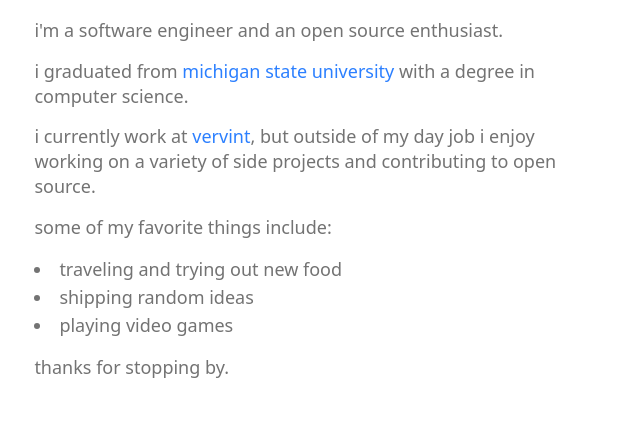
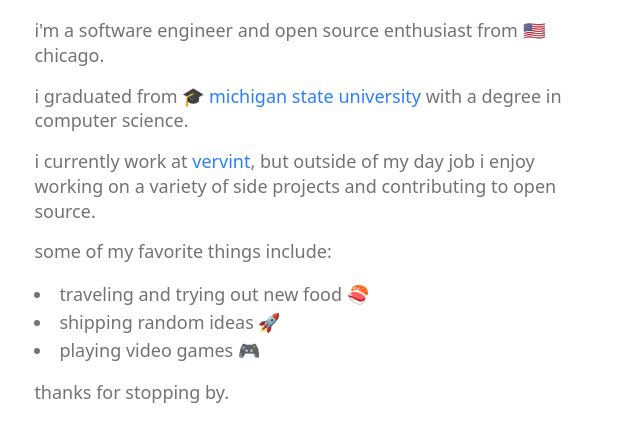
Before and after one commit to nicholasdly/site, an Astro site: page / in a window 1280 px wide. Shown: the part 146-588 px from the top of the page, without its empty margins (319-959 px from the left). Built offline with nearby package versions, Linux system fonts and the light colour scheme; Astro itself is replaced by a stand-in of ours.

Commit message:
phrasing

```diff
--- a/src/pages/blog.mdx
+++ b/src/pages/blog.mdx
@@ -4,7 +4,7 @@ layout: ../layouts/Layout.astro
 
 import Posts from "@/components/Posts.astro";
 
-# this is my blog.
+# thoughts and updates.
 
 sometimes i like to write about things i'm working on or things i'm interested in at the moment.
 
--- a/src/pages/index.mdx
+++ b/src/pages/index.mdx
@@ -4,16 +4,16 @@ layout: ../layouts/Layout.astro
 
 # hi i'm nicholas ly.
 
-i'm a software engineer and an open source enthusiast.
+i'm a software engineer and open source enthusiast from 🇺🇸 chicago.
 
-i graduated from [michigan state university](https://msu.edu) with a degree in computer science.
+i graduated from 🎓 [michigan state university](https://msu.edu) with a degree in computer science.
 
 i currently work at [vervint](https://vervint.com), but outside of my day job i enjoy working on a variety of side projects and contributing to open source.
 
 some of my favorite things include:
 
-- traveling and trying out new food
-- shipping random ideas
-- playing video games
+- traveling and trying out new food 🍣
+- shipping random ideas 🚀
+- playing video games 🎮
 
 thanks for stopping by.
```
